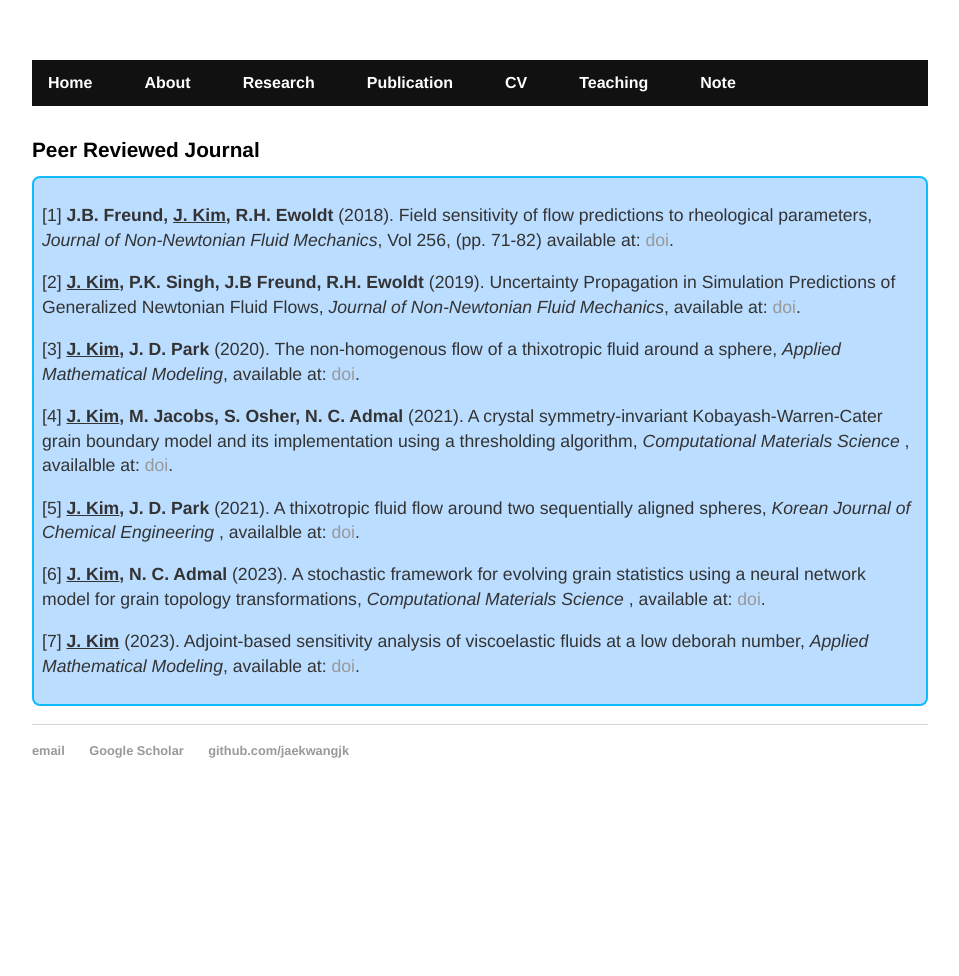
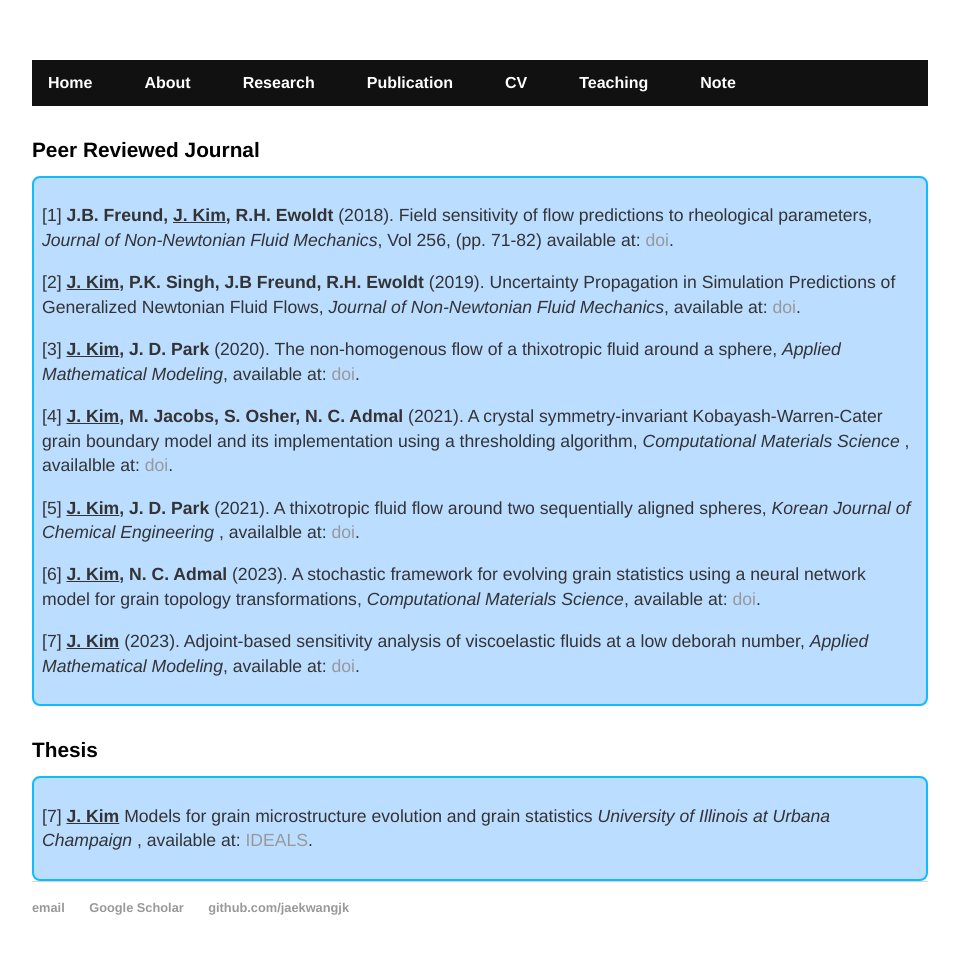
Before and after one commit to jaekwangjk/jaekwangjk.github.io, a Jekyll site: the page built from publication.html, in a window 1280 px wide. Shown: the whole page, without its empty margins (160-1119 px from the left). Built offline with Jekyll 4.4.1, drawn with Linux system fonts in a browser that asks for light colours; before the commit the page ends 900 px from its top, so only the background shows below that.

Commit message:
Update publication.html

```diff
--- a/publication.html
+++ b/publication.html
@@ -46,7 +46,7 @@ title: Jaekwang Kim
 	<p>
 	[6] <strong><u>J. Kim</u>, N. C. Admal</strong>
 	(2023). A stochastic framework for evolving grain statistics using a neural network model for grain topology transformations,
-	<em> Computational Materials Science </em>, available at: <a class="two" href="https://doi.org/10.1016/j.commatsci.2022.111812">doi</a>.
+	<em> Computational Materials Science</em>, available at: <a class="two" href="https://doi.org/10.1016/j.commatsci.2022.111812">doi</a>.
 	</p>
 
 	<p>
@@ -60,4 +60,15 @@ title: Jaekwang Kim
 
 	<br>
 
+	<h1> Thesis </h1>
+	<div class="rounded">
+
+	<p>
+	[7] <strong><u>J. Kim</u> </strong>
+	Models for grain microstructure evolution and grain statistics
+	<em> University of Illinois at Urbana Champaign </em>, available at: <a class="two" href="https://www.ideals.illinois.edu/items/127310">IDEALS</a>.
+	</p>
+
+	</div
+
 </div><!-- /.blurb -->
```
